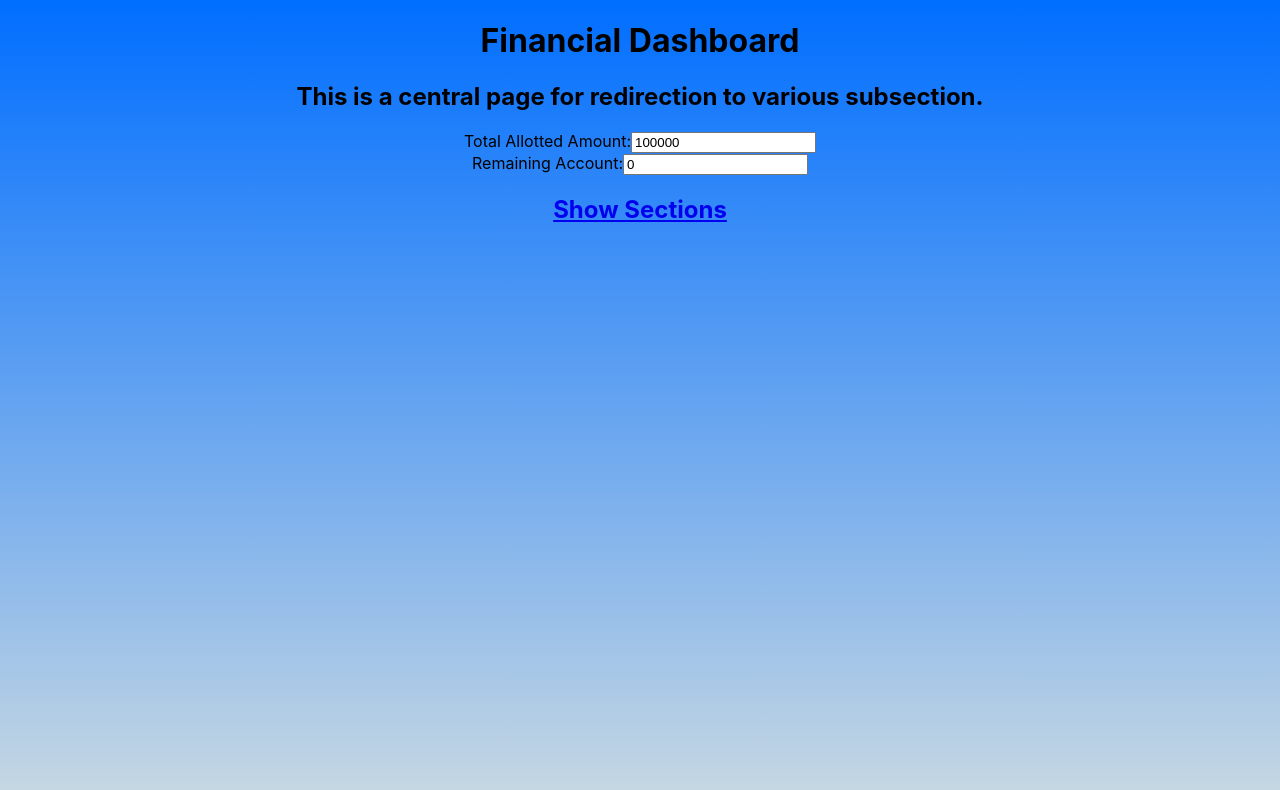
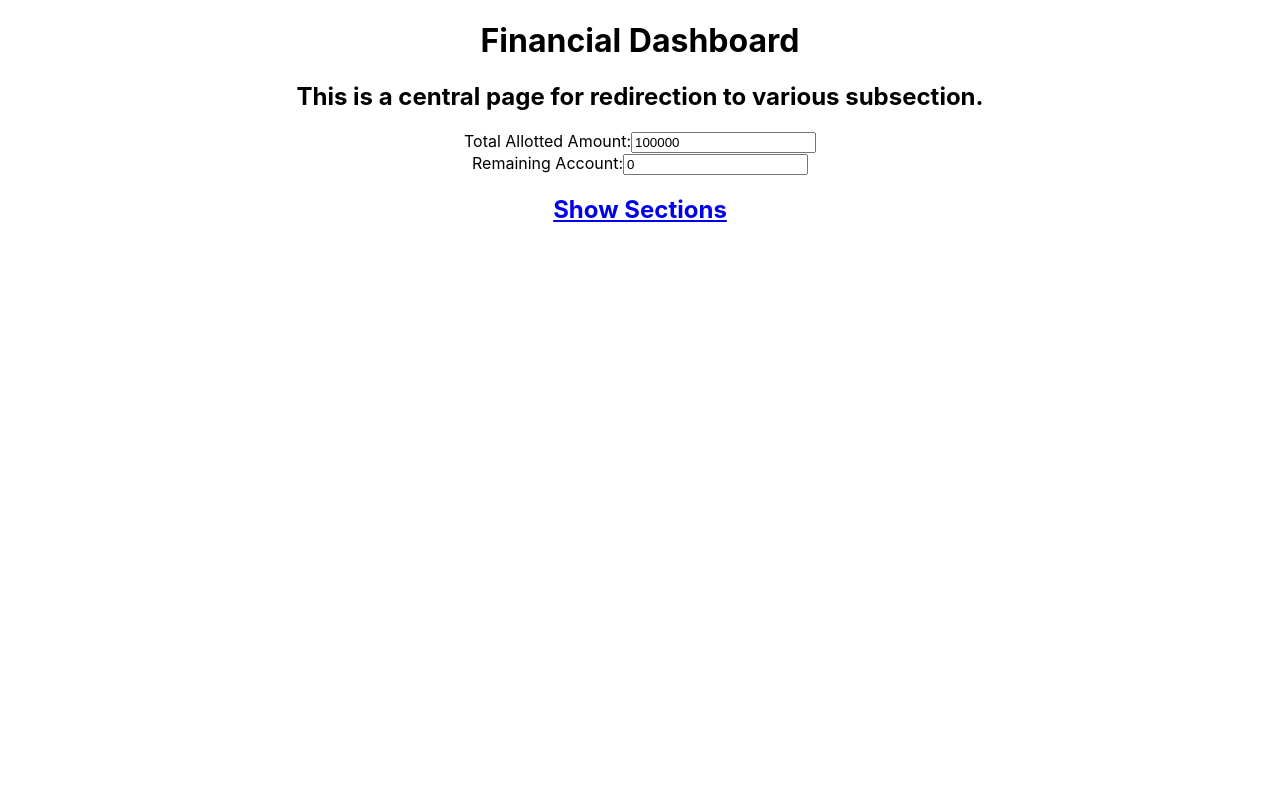
Before and after one commit to singlasahil486/Finance_dashboard, a React (Create React App) app: page / in a window 1280 px wide. Shown: the top 790 px of the page. Built offline with nearby package versions, Linux system fonts and the light colour scheme.

Commit message:
Update App.css

```diff
--- a/src/App.css
+++ b/src/App.css
@@ -5,7 +5,7 @@ html, body, #root {
 body {
   margin: 0;
   padding: 0;
-  background: linear-gradient(to bottom, #006eff, #c7d8e2);
+
   display: flex;
   flex-direction: column;
 }
```
